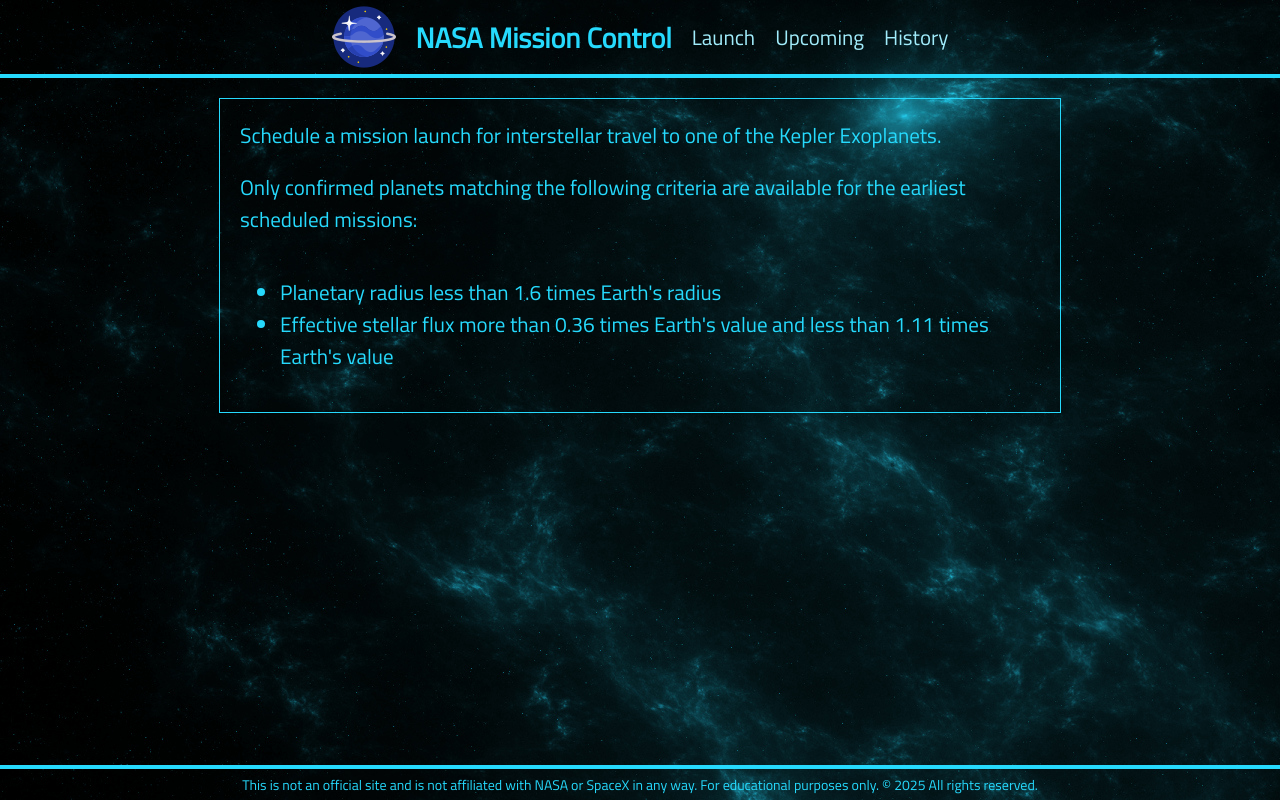
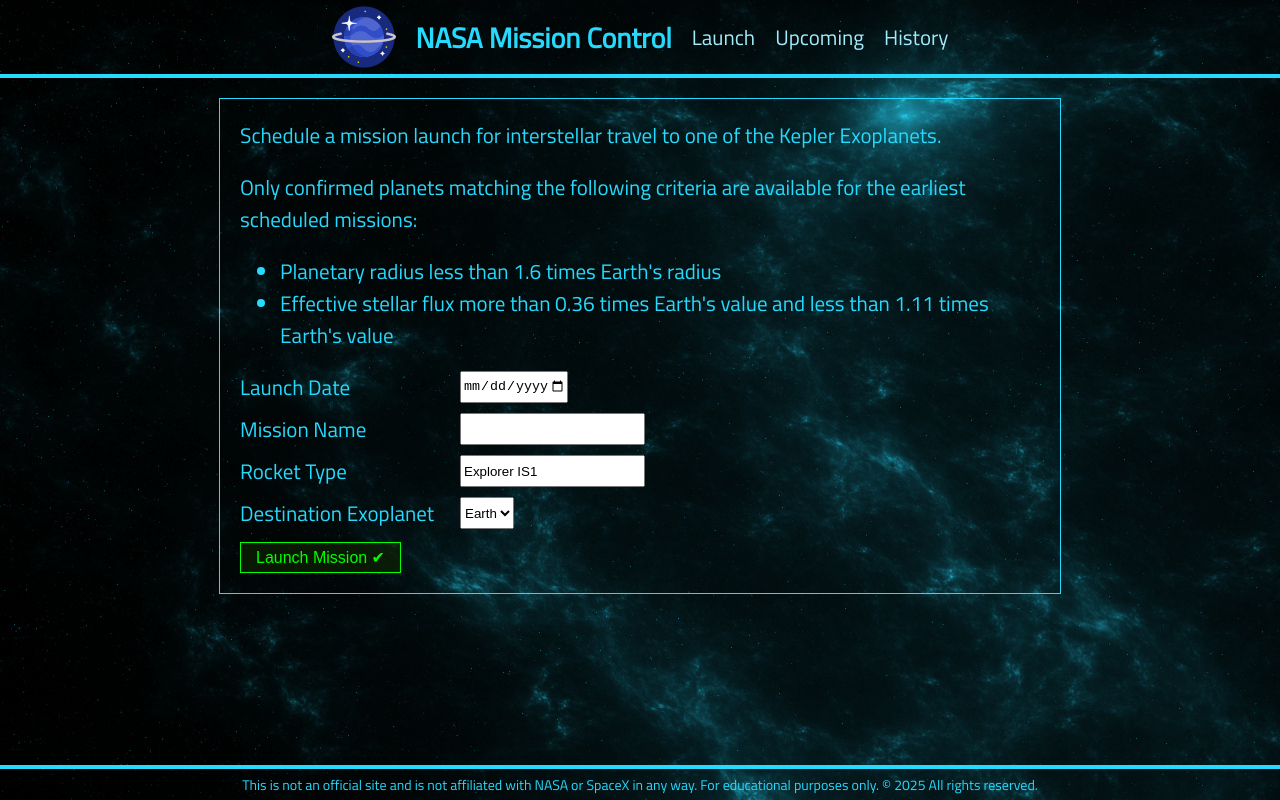
Before and after one commit to max-zviahintsev/nasa-mission-control, a React (Vite) app in the folder client/: page / in a window 1280 px wide. Built offline with nearby package versions, Linux system fonts and the light colour scheme.

Commit message:
Add launch form

```diff
--- /dev/null
+++ b/client/src/components/launch-form/LaunchForm.tsx
@@ -0,0 +1,52 @@
+import { useForm, SubmitHandler } from 'react-hook-form'
+import { FormElement, Label, Button } from './StyledComponents'
+
+interface FormInput {
+  launchDay: string
+  missionName: string
+  rocketName: string
+  planetsSelector: string
+}
+
+export default function LaunchForm() {
+  const today = new Date().toISOString().split('T')[0]
+
+  const { register, handleSubmit } = useForm<FormInput>({
+    defaultValues: {
+      launchDay: today,
+      rocketName: 'Explorer IS1',
+    },
+  })
+  const onSubmit: SubmitHandler<FormInput> = (data) => console.log(data)
+
+  return (
+    <form onSubmit={handleSubmit(onSubmit)}>
+      <FormElement>
+        <Label htmlFor="launch-day">Launch Date</Label>
+        <input
+          type="date"
+          {...(register('launchDay'), { min: today, max: '2040-12-31' })}
+        />
+      </FormElement>
+
+      <FormElement>
+        <Label htmlFor="mission-name">Mission Name</Label>
+        <input type="text" {...register('missionName')} />
+      </FormElement>
+
+      <FormElement>
+        <Label htmlFor="rocket-name">Rocket Type</Label>
+        <input type="text" {...register('rocketName')} />
+      </FormElement>
+
+      <FormElement>
+        <Label htmlFor="planets-selector">Destination Exoplanet</Label>
+        <select {...register('planetsSelector')}>
+          <option value="Earth">Earth</option>
+          <option value="Mars">Mars</option>
+        </select>
+      </FormElement>
+      <Button type="submit">Launch Mission ✔</Button>
+    </form>
+  )
+}
--- /dev/null
+++ b/client/src/components/launch-form/StyledComponents.ts
@@ -0,0 +1,17 @@
+import styled from '@emotion/styled'
+
+export const Label = styled.label`
+  min-width: 220px;
+`
+export const FormElement = styled.div`
+  display: flex;
+  margin-bottom: 10px;
+`
+export const Button = styled.button`
+  font-size: 16px;
+  color: var(--green);
+  border: 1px solid var(--green);
+  padding: 5px 15px;
+  background-color: rgba(14, 34, 3, 0.65);
+  cursor: pointer;
+`
--- a/client/src/index.css
+++ b/client/src/index.css
@@ -1,6 +1,7 @@
 :root {
   --main: rgb(38 218 253);
   --bright: rgb(161, 236, 251);
+  --green: rgb(0 255 0);
 }
 
 body {
--- a/client/src/pages/launch/Launch.tsx
+++ b/client/src/pages/launch/Launch.tsx
@@ -1,4 +1,5 @@
 import { Wrapper, Paragraph, List } from './StyledComponents'
+import LaunchForm from '../../components/launch-form/LaunchForm'
 export default function Launch() {
   return (
     <div>
@@ -7,11 +8,12 @@
           Schedule a mission launch for interstellar travel to one of the Kepler
           Exoplanets.
         </Paragraph>
+
         <Paragraph>
           Only confirmed planets matching the following criteria are available
           for the earliest scheduled missions:
         </Paragraph>
-        <Paragraph>
+
         <List>
           <li>Planetary radius less than 1.6 times Earth's radius</li>
           <li>
@@ -19,7 +21,8 @@
             than 1.11 times Earth's value
           </li>
         </List>
-        </Paragraph>
+
+        <LaunchForm />
       </Wrapper>
     </div>
   )
--- a/client/src/pages/launch/StyledComponents.ts
+++ b/client/src/pages/launch/StyledComponents.ts
@@ -14,5 +14,6 @@
   margin: 0 0 20px 0;
 `
 export const List = styled.ul`
-  margin-bottom: 0;
+  margin-top: 0;
+  margin-bottom: 20px;
 `
```
Lines whose indentation alone changed are shown as unchanged.
